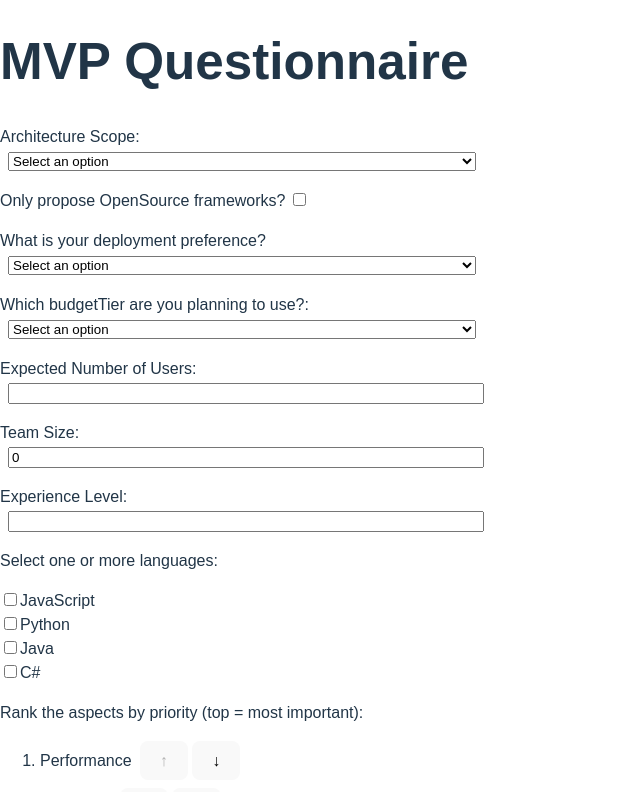
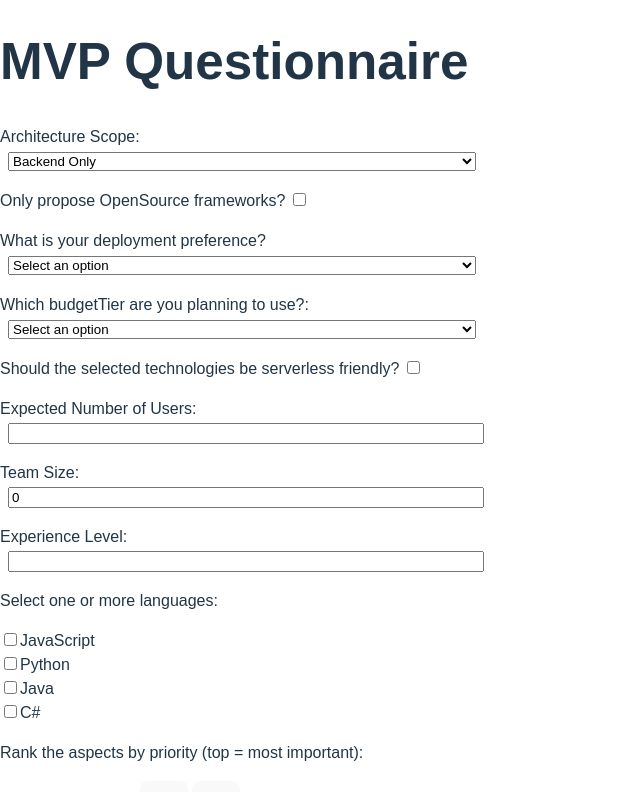
Before and after one commit to ArchAdvisor/ArchAdvisor, a React (Vite) app in the folder frontend/: page / in a window 1280 px wide. Shown: the top 792 px of the page, without its empty margins (0-640 px from the left). Built offline with nearby package versions, Linux system fonts and the light colour scheme.

Commit message:
Add isServerlessFriendly to Form

```diff
--- a/frontend/src/QuestionnaireForm.tsx
+++ b/frontend/src/QuestionnaireForm.tsx
@@ -65,6 +65,7 @@ type QuestionnaireRequest = {
     //only when deployment == CLOUD TODO
     budgetTier: BudgetTier | null;
     isOpenSource: boolean;
+    isServerlessFriendly: boolean
     expectedUsers: number | null;
     teamSize: number;
     experienceLevel: string;
@@ -79,10 +80,11 @@ type QuestionnaireResponse = {
 
 function QuestionnaireForm() {
     const [form, setForm] = useState<QuestionnaireRequest>({
-        architectureScope: null,
+        architectureScope: "BACKEND_ONLY",
         budgetTier: null,
         isOpenSource: false,
         deploymentPreference: null,
+        isServerlessFriendly: false,
         expectedUsers: null,
         teamSize: 0,
         experienceLevel: "",
@@ -137,7 +139,7 @@ function QuestionnaireForm() {
 
         try {
             var body = JSON.stringify({
-                scope: form.architectureScope,
+                architectureScope: form.architectureScope,
                 isOpenSource: form.isOpenSource,
                 deploymentPreferences: form.deploymentPreference,
                 budgetTier: form.budgetTier,
@@ -254,6 +256,20 @@ function QuestionnaireForm() {
                             <option value={BudgetTier.MEDIUM}>Medium</option>
                             <option value={BudgetTier.HIGH}>High</option>
                         </select>
+                    </label>
+                </div>
+                {/*isServerlessFriendly*/}
+                <div style={{ marginBottom: "1rem" }}>
+                    <label>
+                        Should the selected technologies be serverless friendly?
+                        <input
+                            type="checkbox"
+                            checked={form.isServerlessFriendly}
+                            onChange={(e) =>
+                                setForm({ ...form, isServerlessFriendly: e.target.checked })
+                            }
+                            style={{ marginLeft: "0.5rem" }}
+                        />
                     </label>
                 </div>
                 {/*Number of expected users*/}
```
